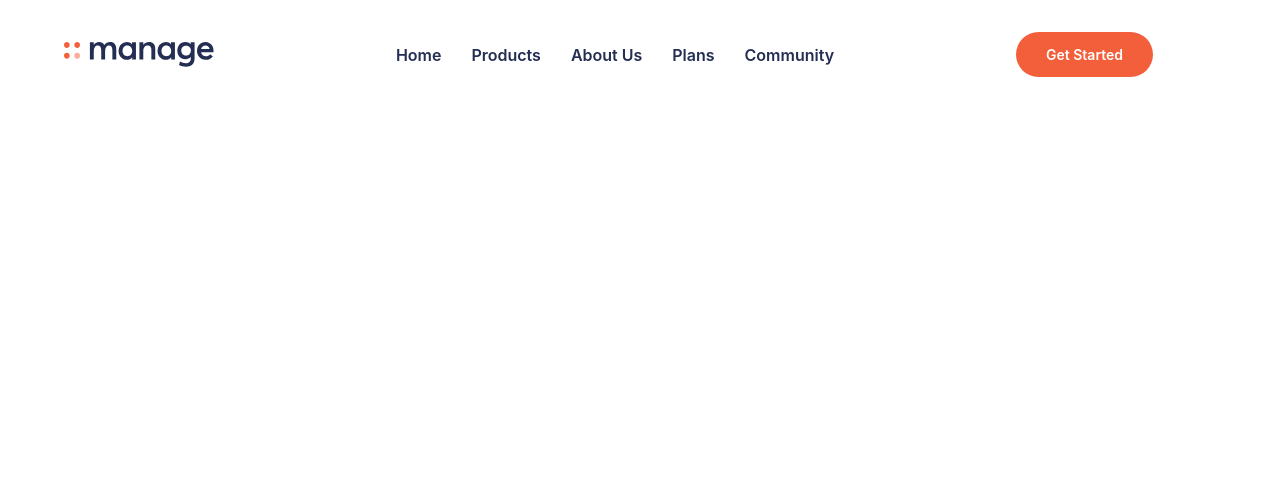
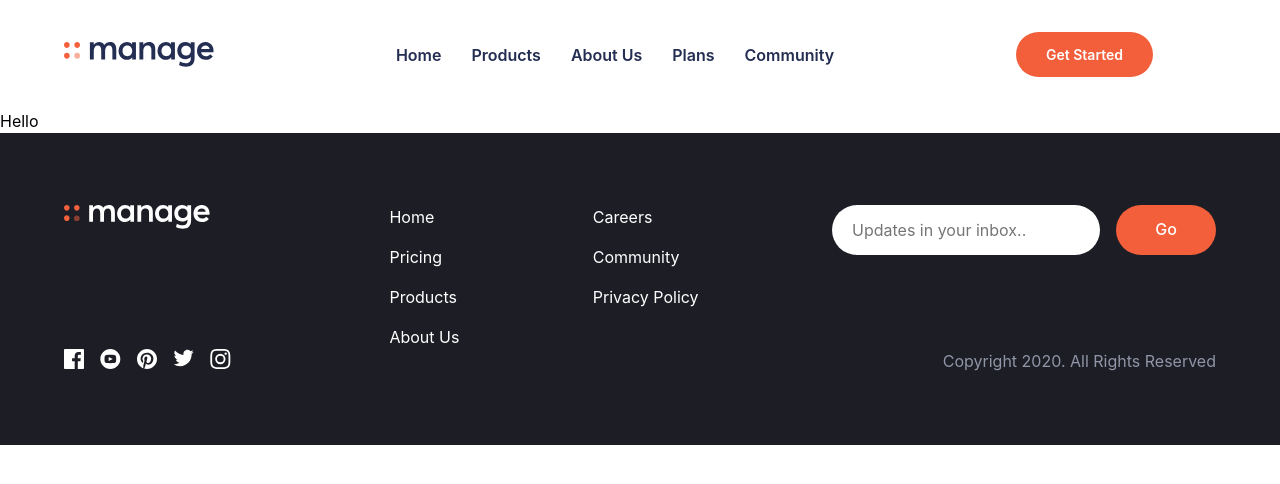
Before and after one commit to fervillalbag/ersa, a Next.js app: page / in a window 1280 px wide. Shown: the top 484 px of the page. Built offline with nearby package versions, Linux system fonts and the light colour scheme.

Commit message:
feat: Layout component

```diff
--- /dev/null
+++ b/src/components/Footer.tsx
@@ -0,0 +1,188 @@
+import React from 'react'
+import NextLink from 'next/link'
+import {
+  Box,
+  Button,
+  Flex,
+  Grid,
+  Image,
+  Input,
+  Text,
+  Link
+} from '@chakra-ui/react'
+
+const Footer: React.FC = () => {
+  return (
+    <Box backgroundColor="hsl(233, 12%, 13%)" padding="72px 0">
+      <Grid
+        maxWidth="1200px"
+        width="90%"
+        margin="0 auto"
+        gridRowGap={{ base: '32px', lg: '0' }}
+        templateColumns={{
+          base: '1fr',
+          md: 'repeat(2, 1fr)',
+          lg: '1fr 3fr 2fr'
+        }}
+        templateRows={{
+          base: 'repeat(5, max-content)',
+          md: 'repeat(3, max-content)',
+          lg: '1fr max-content'
+        }}
+      >
+        <NextLink href="/">
+          <Link
+            gridColumn="1/2"
+            gridRow="1/2"
+            margin={{ base: '0 auto', md: 'initial' }}
+          >
+            <Image src="/logowhite.svg" />
+          </Link>
+        </NextLink>
+
+        <Flex justifyContent="space-evenly">
+          <Flex direction="column">
+            <NextLink href="/">
+              <Text
+                as="a"
+                color="#fff"
+                marginBottom="16px"
+                cursor="pointer"
+                textAlign={{ base: 'center', lg: 'left' }}
+              >
+                Home
+              </Text>
+            </NextLink>
+            <NextLink href="/">
+              <Text
+                as="a"
+                color="#fff"
+                marginBottom="16px"
+                cursor="pointer"
+                textAlign={{ base: 'center', lg: 'left' }}
+              >
+                Pricing
+              </Text>
+            </NextLink>
+            <NextLink href="/">
+              <Text
+                as="a"
+                color="#fff"
+                marginBottom="16px"
+                cursor="pointer"
+                textAlign={{ base: 'center', lg: 'left' }}
+              >
+                Products
+              </Text>
+            </NextLink>
+            <NextLink href="/">
+              <Text as="a" color="#fff" cursor="pointer">
+                About Us
+              </Text>
+            </NextLink>
+          </Flex>
+          <Flex direction="column">
+            <NextLink href="/">
+              <Text
+                as="a"
+                color="#fff"
+                marginBottom="16px"
+                cursor="pointer"
+                textAlign={{ base: 'center', lg: 'left' }}
+              >
+                Careers
+              </Text>
+            </NextLink>
+            <NextLink href="/">
+              <Text
+                as="a"
+                color="#fff"
+                marginBottom="16px"
+                cursor="pointer"
+                textAlign={{ base: 'center', lg: 'left' }}
+              >
+                Community
+              </Text>
+            </NextLink>
+            <NextLink href="/">
+              <Text as="a" color="#fff" cursor="pointer">
+                Privacy Policy
+              </Text>
+            </NextLink>
+          </Flex>
+        </Flex>
+
+        <Box gridRow={{ base: '3/4', lg: 'initial' }}>
+          <Grid
+            templateColumns={{ base: '1fr 80px', lg: '1fr 100px' }}
+            gridColumnGap="16px"
+          >
+            <Input
+              color="hsl(228, 39%, 23%)"
+              border="none"
+              backgroundColor="#fff"
+              height="50px"
+              borderRadius="50px"
+              padding="0 20px"
+              _focus={{ outline: 'none' }}
+              placeholder="Updates in your inbox.."
+            />
+            <Button
+              display="block"
+              width="100%"
+              background="hsl(12, 88%, 59%)"
+              color="#fff"
+              fontWeight="500"
+              height="50px"
+              textAlign="center"
+              rounded={30}
+              _hover={{ cursor: 'pointer' }}
+            >
+              <Text>Go</Text>
+            </Button>
+          </Grid>
+        </Box>
+
+        <Flex justifyContent={{ base: 'center', md: 'flex-start' }}>
+          <NextLink href="/">
+            <Box as="a" marginRight="16px">
+              <Image src="/icon-facebook.svg" />
+            </Box>
+          </NextLink>
+          <NextLink href="/">
+            <Box as="a" marginRight="16px">
+              <Image src="/icon-youtube.svg" />
+            </Box>
+          </NextLink>
+          <NextLink href="/">
+            <Box as="a" marginRight="16px">
+              <Image src="/icon-pinterest.svg" />
+            </Box>
+          </NextLink>
+          <NextLink href="/">
+            <Box as="a" marginRight="16px">
+              <Image src="/icon-twitter.svg" />
+            </Box>
+          </NextLink>
+          <NextLink href="/">
+            <Box as="a">
+              <Image src="/icon-instagram.svg" />
+            </Box>
+          </NextLink>
+        </Flex>
+
+        <Flex
+          gridColumn={{ base: 'initial', lg: '3/4' }}
+          justifyContent={{ base: 'center', lg: 'flex-end' }}
+          alignItems="center"
+        >
+          <Text color="hsl(227, 12%, 61%)" textAlign="right">
+            Copyright 2020. All Rights Reserved
+          </Text>
+        </Flex>
+      </Grid>
+    </Box>
+  )
+}
+
+export default Footer
--- a/src/components/Navbar.tsx
+++ b/src/components/Navbar.tsx
@@ -2,6 +2,7 @@ import React, { useContext } from 'react'
 import NextLink from 'next/link'
 import { Box, Grid, Image, Flex, Link, Button } from '@chakra-ui/react'
 import { FaBars, FaTimes } from 'react-icons/fa'
+
 import { NavbarContext } from '../context/Navbar'
 
 const Navbar: React.FC = () => {
@@ -47,6 +48,7 @@ const Navbar: React.FC = () => {
           flexDirection={{ base: 'column', lg: 'row' }}
           top={{ base: 0, lg: 'initial' }}
           left={{ base: 0, lg: 'initial' }}
+          zIndex="200"
         >
           <Button
             display={{ base: 'block', lg: 'none' }}
--- /dev/null
+++ b/src/layout/index.tsx
@@ -0,0 +1,17 @@
+import React from 'react'
+import { Box } from '@chakra-ui/react'
+
+import Navbar from '../components/Navbar'
+import Footer from '../components/Footer'
+
+const Layout: React.FC = ({ children }) => {
+  return (
+    <Box>
+      <Navbar />
+      {children}
+      <Footer />
+    </Box>
+  )
+}
+
+export default Layout
--- a/src/pages/index.tsx
+++ b/src/pages/index.tsx
@@ -1,13 +1,13 @@
 import React from 'react'
 import { Box } from '@chakra-ui/react'
 
-import Navbar from '../components/Navbar'
+import Layout from '../layout'
 
 const Home: React.FC = () => {
   return (
-    <Box>
-      <Navbar />
-    </Box>
+    <Layout>
+      <Box>Hello</Box>
+    </Layout>
   )
 }
 
```
Also changed, not shown: public/logowhite.svg (added).
